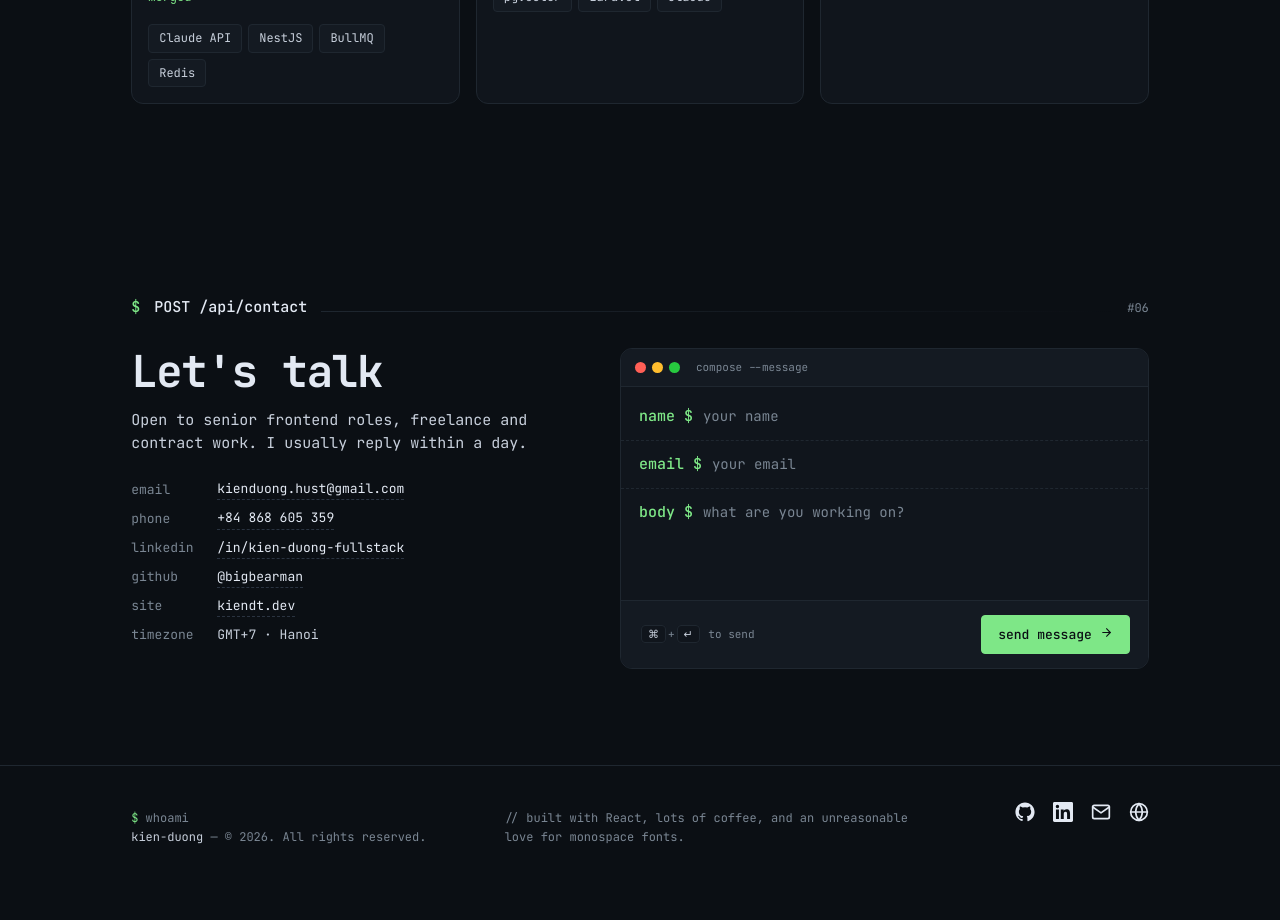
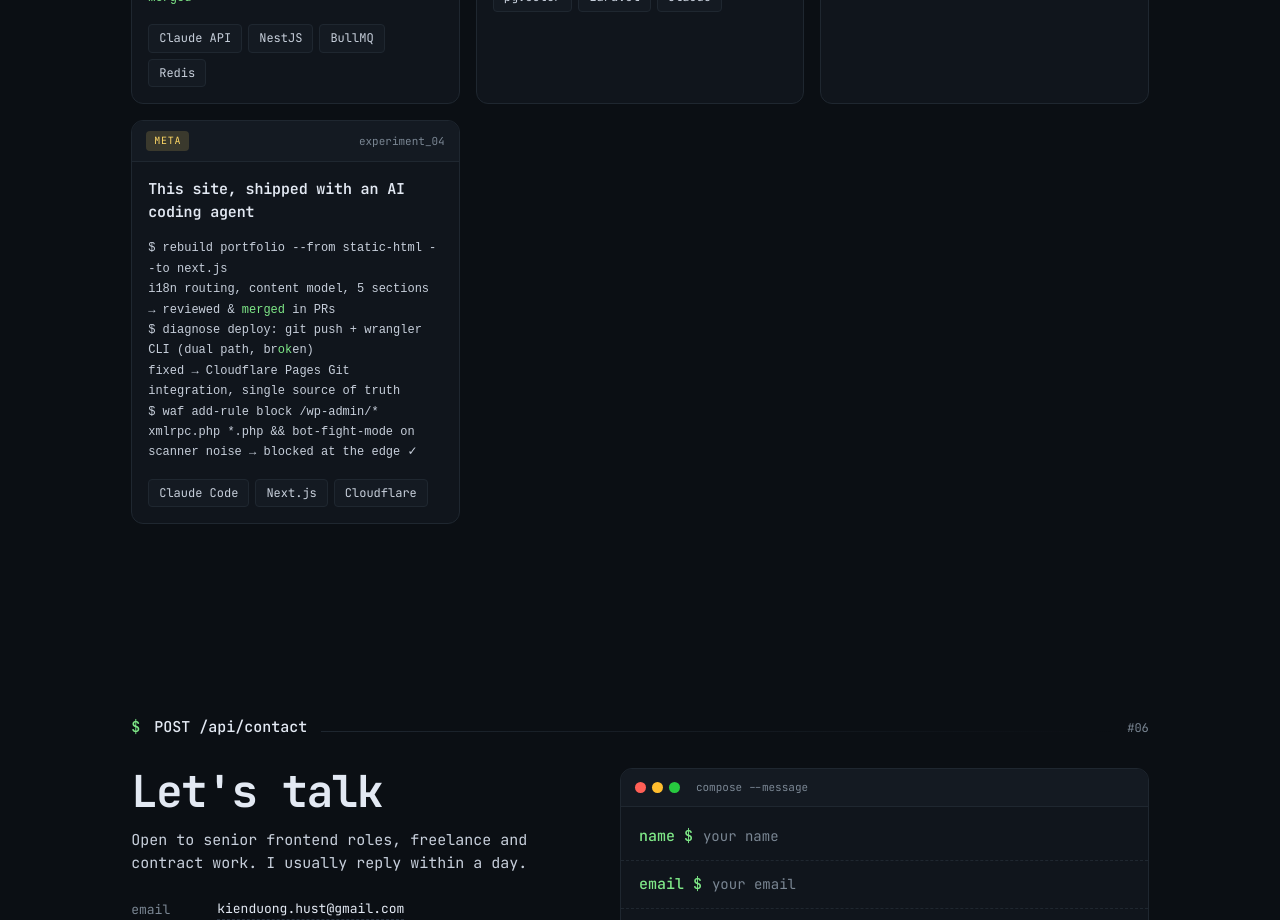
Before and after one commit to bigbearman/portfolio, a Next.js app: page /Kien_Duong_CV.pdf in a window 1280 px wide. Shown: the part 5800-6720 px from the top of the page. Built offline with nearby package versions, Linux system fonts and the light colour scheme.

Commit message:
content: add AI Lab case study for this site's own rebuild + deploy fix

```diff
--- a/content.ts
+++ b/content.ts
@@ -687,6 +687,22 @@ export const content: PortfolioContent = {
         "wins: route-level code split, image LQIP, font subsets",
       ],
     },
+    {
+      tag: "meta",
+      title: {
+        en: "This site, shipped with an AI coding agent",
+        vi: "Chính site này, build với AI coding agent",
+      },
+      stack: ["Claude Code", "Next.js", "Cloudflare"],
+      log: [
+        "$ rebuild portfolio --from static-html --to next.js",
+        "i18n routing, content model, 5 sections → reviewed & merged in PRs",
+        "$ diagnose deploy: git push + wrangler CLI (dual path, broken)",
+        "fixed → Cloudflare Pages Git integration, single source of truth",
+        "$ waf add-rule block /wp-admin/* xmlrpc.php *.php && bot-fight-mode on",
+        "scanner noise → blocked at the edge ✓",
+      ],
+    },
   ],
 
   contact: {
```
